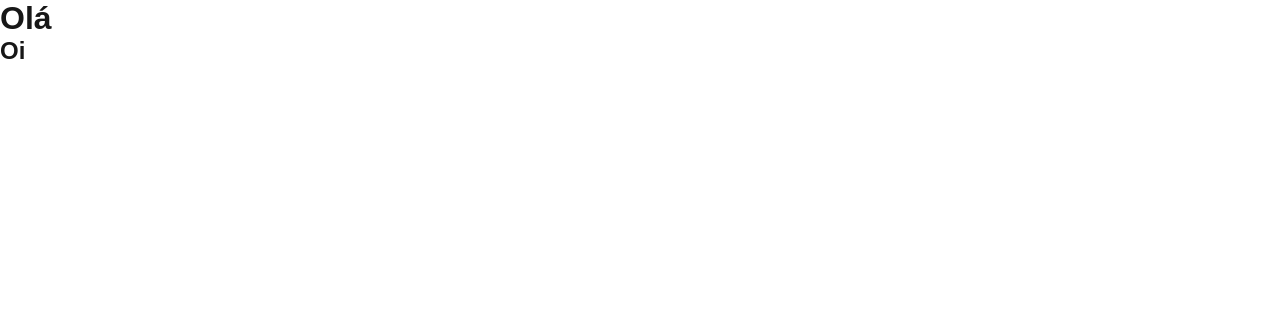
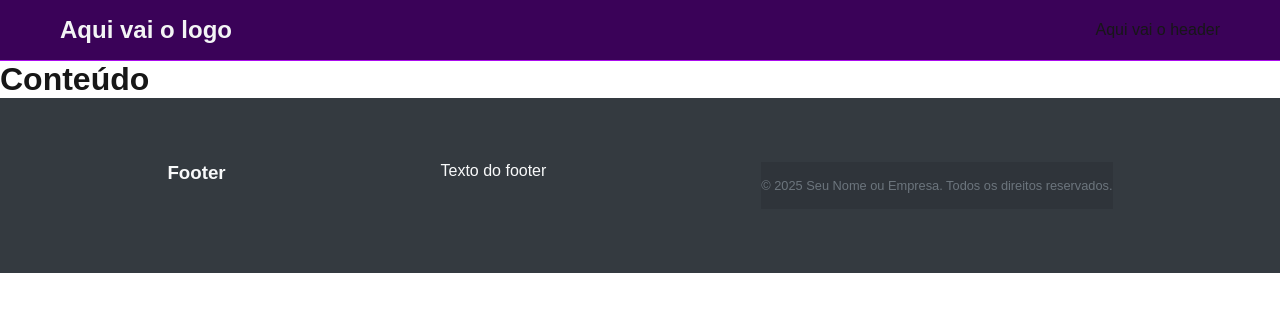
Before and after one commit to cristijung/primeiro-projeto, a Next.js app: page / in a window 1280 px wide. Shown: the top 312 px of the page. Built offline with nearby package versions, Linux system fonts and the light colour scheme.

Commit message:
estrutura e estilização modular

```diff
--- a/src/app/globals.css
+++ b/src/app/globals.css
@@ -30,11 +30,6 @@ body {
   margin: 0;
 }
 
-a {
-  color: inherit;
-  text-decoration: none;
-}
-
 @media (prefers-color-scheme: dark) {
   html {
     color-scheme: dark;
--- a/src/app/page.tsx
+++ b/src/app/page.tsx
@@ -1,12 +1,13 @@
+import React from "react";
+import Header from "@/components/header/Header";
+import Footer from "@/components/footer/Footer";
+
 export default function Home() {
   return (
     <>
-      <div>
-        <h1>Olá</h1>
-      </div>
-      <div>
-        <h2>Oi</h2>
-      </div>
+      <Header/>
+      <h1>Conteúdo</h1>
+      <Footer/>
     </>
   );
 }
--- /dev/null
+++ b/src/components/footer/Footer.tsx
@@ -0,0 +1,19 @@
+import React from "react";
+import styles from "./footer.module.scss";
+
+export default function Footer() {
+  return (
+    <>
+      <footer className={styles.footer}>
+        <div className={styles.container}>
+          <h3>Footer</h3>
+          <p>Texto do footer</p>
+          <div className={styles.copyright}>
+            © {new Date().getFullYear()} Seu Nome ou Empresa. Todos os direitos
+            reservados.
+          </div>
+        </div>
+      </footer>
+    </>
+  );
+}
--- /dev/null
+++ b/src/components/footer/footer.module.scss
@@ -0,0 +1,95 @@
+ .footer {
+  background-color: #343a40;
+  color: #f8f9fa;
+  padding: 4rem 0;
+}
+
+.container {
+  display: flex;
+  justify-content: space-around; // Espaça as seções uniformemente
+  max-width: 1200px;
+  margin: 0 auto;
+  padding: 0 20px;
+
+  @media (max-width: 768px) {
+    flex-direction: column; // Empilha as seções em telas menores
+    align-items: center;
+    text-align: center;
+    padding: 2rem;
+  }
+}
+
+.section {
+  flex: 1; // Cada seção ocupa uma porção igual do espaço disponível
+  margin: 0 1rem;
+
+  h3 {
+    font-size: 1.2rem;
+    margin-bottom: 1rem;
+    color: #007bff; // Um toque de azul para os títulos
+  }
+
+  p,
+  ul {
+    margin-bottom: 1rem;
+  }
+
+  ul {
+    list-style: none;
+    padding: 0;
+
+    li {
+      margin-bottom: 0.5rem;
+
+      a {
+        color: #adb5bd; // Um cinza mais claro para os links
+        text-decoration: none;
+        transition: color 0.3s ease-in-out;
+
+        &:hover {
+          color: #f8f9fa;
+        }
+      }
+    }
+  }
+
+  &:first-child {
+    margin-left: 0;
+  }
+
+  &:last-child {
+    margin-right: 0;
+  }
+
+  @media (max-width: 768px) {
+    margin: 1rem 0;
+
+    &:first-child {
+      margin-top: 0;
+    }
+
+    &:last-child {
+      margin-bottom: 0;
+    }
+  }
+}
+
+.copyright {
+  background-color: rgba(#000, 0.1); // Um fundo levemente transparente
+  padding: 1rem 0;
+  text-align: center;
+  font-size: 0.8rem;
+  color: #6c757d;
+}
+
+// Você pode adicionar mais estilos aqui para personalizar ainda mais o seu footer
+// Por exemplo, estilos para redes sociais, formulários de newsletter, etc.
+
+// Exemplo de um estilo mais destacado para o título da seção:
+/*
+.section h3 {
+  border-bottom: 2px solid #007bff;
+  padding-bottom: 0.5rem;
+  margin-bottom: 1.5rem;
+}
+*/
--- /dev/null
+++ b/src/components/header/Header.tsx
@@ -0,0 +1,17 @@
+import React from "react";
+import styles from "./header.module.scss";
+import NavBar from "../navbar/NavBar";
+
+export default function Header() {
+  return (
+    <>
+      <header className={styles.header}>
+        <div className={styles.container}>
+          <div className={styles.logo}>Aqui vai o logo</div>
+          Aqui vai o header
+        </div>
+        <NavBar/>
+      </header>
+    </>
+  );
+}
--- /dev/null
+++ b/src/components/header/header.module.scss
@@ -0,0 +1,84 @@
+.header {
+  background-color: #3a0258;
+  padding: 1rem 0;
+  border-bottom: 1px solid #ac0def;
+  position: sticky;
+  top: 0;
+  z-index: 100;
+}
+
+.container {
+  display: flex;
+  justify-content: space-between;
+  align-items: center;
+  max-width: 1200px;
+  margin: 0 auto;
+  padding: 0 20px;
+
+  @media (max-width: 768px) {
+    padding: 0 15px;
+  }
+}
+
+.logo {
+  font-size: 1.5rem;
+  font-weight: bold;
+  color: #f3f4f5;
+  text-decoration: none;
+  cursor: pointer;
+
+  &:hover {
+    color: #f3cc08; // pseudo elemento encadeado dentro da classe
+  }
+}
+
+.navList {
+  list-style: none;
+  padding: 0;
+  margin: 0;
+  display: flex;
+}
+
+.navItem {
+  margin-left: 1.5rem;
+
+  &:first-child {
+    margin-left: 0;
+  }
+}
+
+.navLink {
+  text-decoration: none;
+  color: #f4ecf8;
+  transition: color 0.3s ease-in-out; // Transição suave para o hover
+
+  &:hover {
+    color: #dc79fa;
+  }
+}
+
+// Você pode adicionar mais estilos aqui para personalizar ainda mais o seu header
+// Por exemplo, estilos para um botão de login, um menu hambúrguer para mobile, etc.
+
+// Exemplo de um estilo mais elaborado para o header com gradiente e sombra:
+/*
+.header--fancy {
+  background: linear-gradient(to right, #6a11cb, #2575fc); // Gradiente roxo para azul
+  box-shadow: 0 2px 5px rgba(0, 0, 0, 0.1);
+  color: white;
+
+  .logo {
+    color: white;
+    &:hover {
+      color: #f8f9fa;
+    }
+  }
+
+  .navLink {
+    color: white;
+    &:hover {
+      color: #f8f9fa;
+    }
+  }
+}
+*/
--- /dev/null
+++ b/src/components/navbar/NavBar.tsx
@@ -0,0 +1,12 @@
+import React from "react";
+
+export default function NavBar() {
+    return(
+        <>
+        <nav>
+
+
+        </nav>
+        </>
+    );
+}
```
Also changed, not shown: src/app/not-found.tsx (added, +9 -0 lines), src/components/navbar/navbar.module.scss (added, +94 -0 lines).
